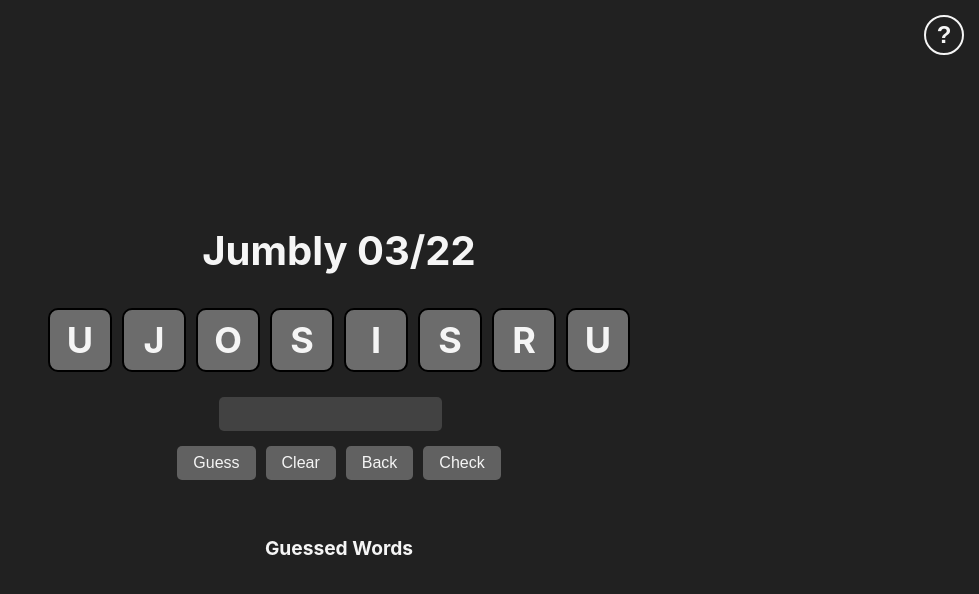
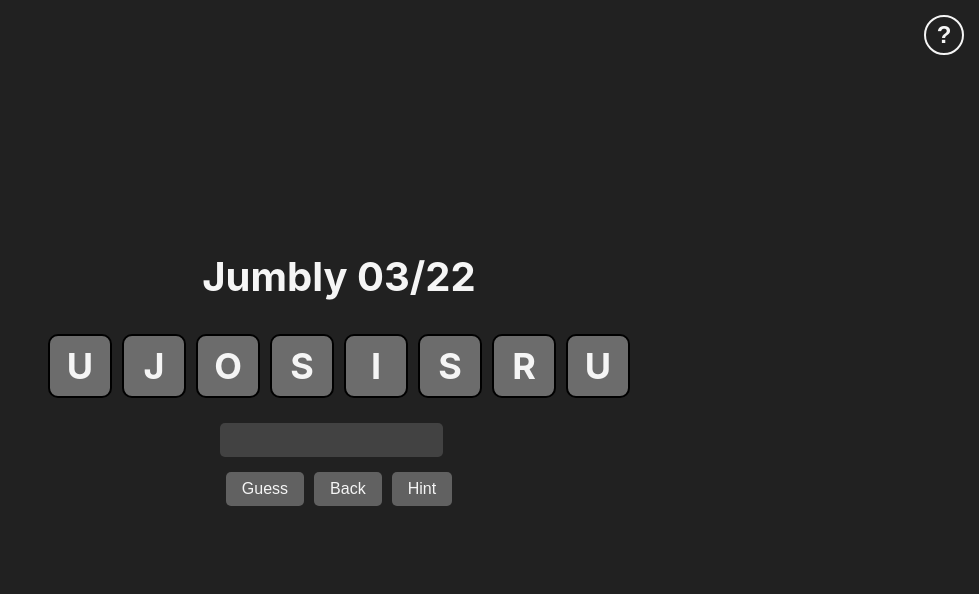
Before and after one commit to kelvindo/wombo-game, a React (Create React App) app: page / in a window 1280 px wide. Shown: the top 594 px of the page, without its empty margins (301-1280 px from the left). Built offline with nearby package versions, Linux system fonts and the light colour scheme.

Commit message:
Implement word backspace and tweak info

```diff
--- a/src/App.tsx
+++ b/src/App.tsx
@@ -18,10 +18,10 @@ const InformationPopup = () => {
           <div className="information-popup">
             <p>Instructions:</p>
             <ul>
-              <li>Click the letters to create 4 letter words</li>
+              <li>Click the letters to guess 4 letter words</li>
               <li>Guessed letters will be replaced with new ones</li>
-              <li>If you reach a dead end, you have to restart</li>
-              <li>If you're stuck, check your solutions to see which guesses are correct</li>
+              <li>Use the "back" button to remove letters or words</li>
+              <li>Use the "hint" button to check which words are correct</li>
               <li>Use all 20 letters to make 5 words and you win!</li>
             </ul>
             <button onClick={togglePopup}>Close</button>
@@ -49,17 +49,13 @@ function App() {
     setShowInformationPopup(!showInformationPopup);
   };
 
-  const handleClearInput = () => {
-    setInputWord('');
-  };
+  const handleBackspace = () => {
+    // If the input has letters, remove a letter.
+    if (inputWord.length > 0) {
+      setInputWord(inputWord.slice(0, -1))
 
-  const handleBackspace = () => {
-    // setRemainingLetters(scrambled.slice(0, 8));
-    // setRemainingLettersRest(scrambled.slice(8));
-    // setGuessedWords([]);
-    // setInputWord('');
-
-
+    // If the input is empty, then remove the last guessed word.
+    } else {
       const prevItem = stack.pop();
       if (prevItem) {
         setStack(stack);
@@ -67,6 +63,7 @@ function App() {
         setRemainingLettersRest(prevItem[1]);
         guessedWords.pop()
         setGuessedWords(guessedWords);
+      }
     }
   };
 
@@ -82,7 +79,7 @@ function App() {
     }
   };
 
-  const handleCheck = () => {
+  const handleHint = () => {
     const solutionChecks = checkSolution(scrambled, guessedWords);
 
     const guessedWordItems = document.querySelectorAll('.guessed-word-item');
@@ -149,14 +146,12 @@ function App() {
           />
           <div className="button-container">
             <button type="submit">Guess</button>
-            <button type="button" onClick={handleClearInput}>Clear</button>
             <button type="button" onClick={handleBackspace}>Back</button>
-            <button type="button" onClick={handleCheck}>Check</button>
+            <button type="button" onClick={handleHint}>Hint</button>
           </div>
         </div>
       </form>
       {guessedWords.length === 5 && <h3>You Win!</h3>}
-      <h3>Guessed Words</h3>
       <ul>
         {guessedWords.map((word, index) => (
           <li key={index} className="guessed-word-item">
```
Lines whose indentation alone changed are shown as unchanged.
